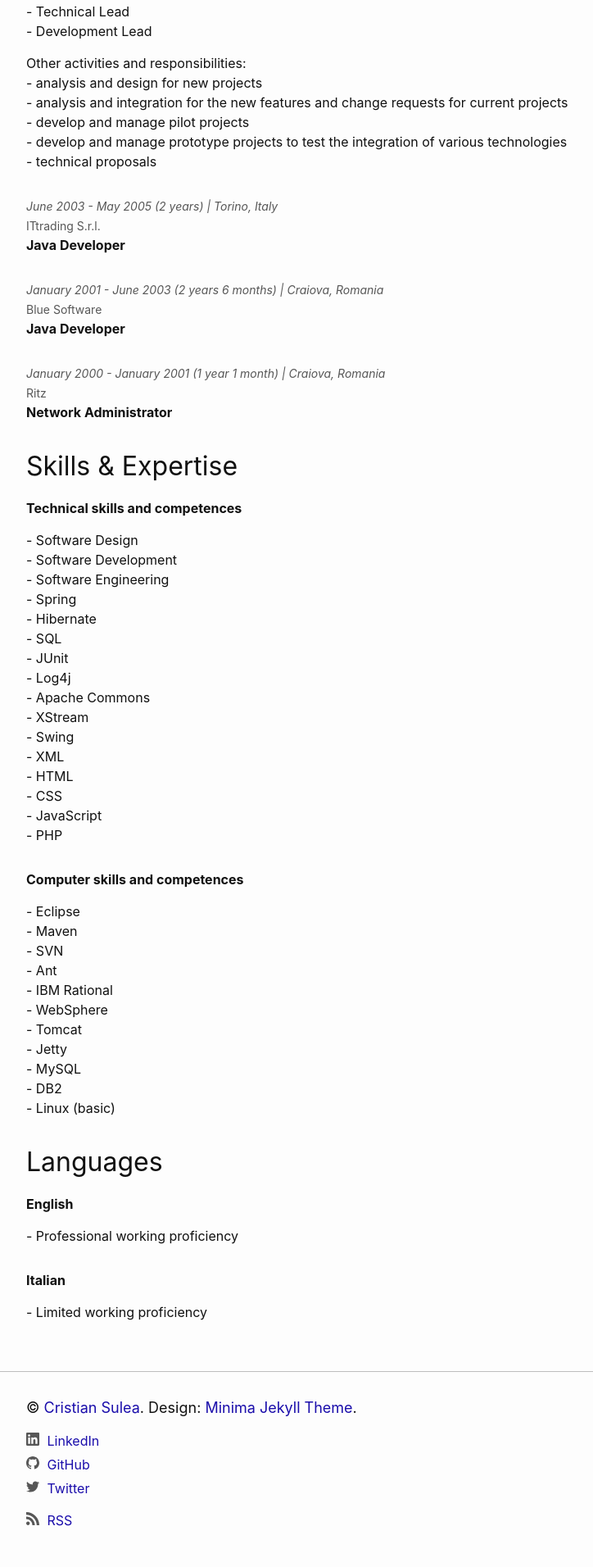
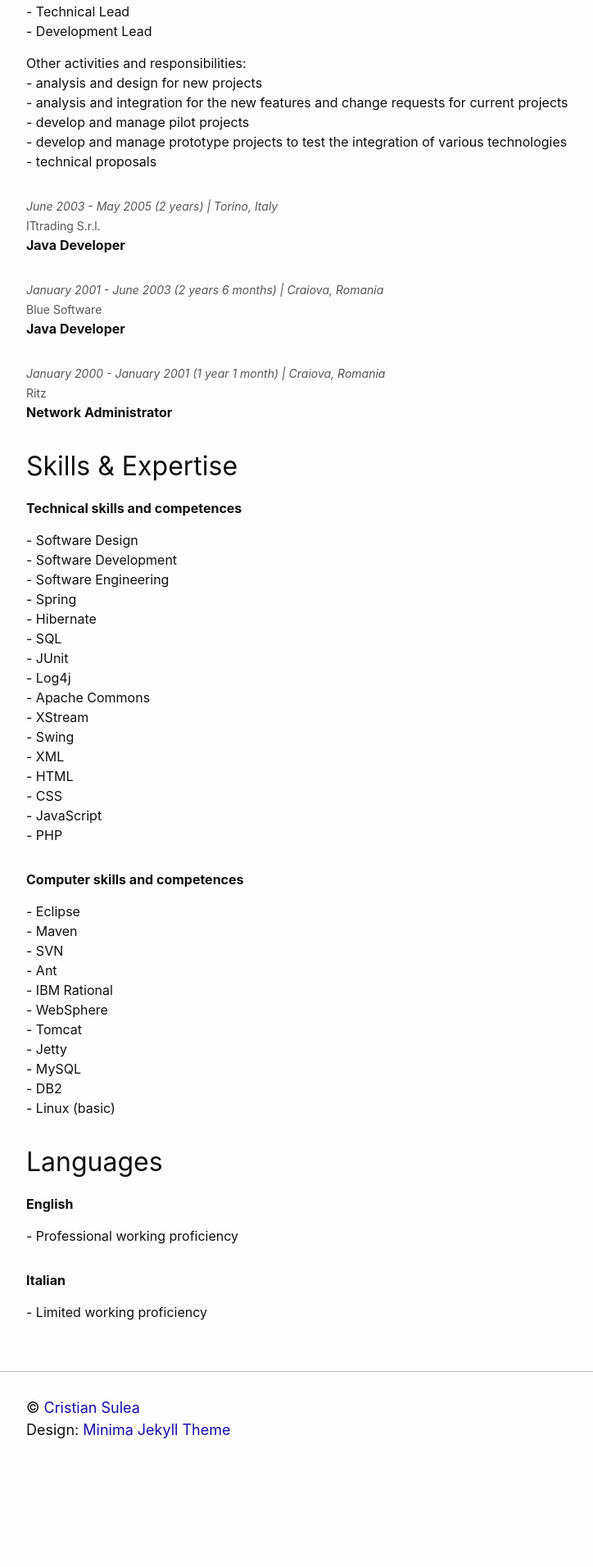
Before and after one commit to cristian-sulea/cristian-sulea-net, a Jekyll site: the page built from jekyllrb/index.md, in a window 1280 px wide. Shown: the part 1176-3088 px from the top of the page at 82% size, without its empty margins (126-850 px from the left). Built offline with Jekyll 4.4.1, drawn with Linux system fonts in a browser that asks for light colours; after the commit the page ends 2964 px from its top, so only the background shows below that.

Commit message:
footer cleanup

```diff
--- a/jekyllrb/_config.yml
+++ b/jekyllrb/_config.yml
@@ -57,9 +57,6 @@ google:
 linkedin_username: cristiansulea
 github_username: cristian-sulea
 twitter_username: cristian_sulea
-# googleplus_username: +CristianSulea79
-
-rss: RSS
 
 
 # Build settings
--- a/jekyllrb/_includes/footer.html
+++ b/jekyllrb/_includes/footer.html
@@ -2,14 +2,10 @@
 	<div class="wrapper">
 
 		<div class="footer-heading">
-			&copy; <a href="{{ site.author.url }}">{{ site.author.name | escape }}</a>. Design: <a href="https://github.com/jekyll/minima">Minima Jekyll Theme</a>.
+			&copy; <a href="{{ site.author.url }}">{{ site.author.name | escape }}</a>
+			<br>
+			Design: <a href="https://github.com/jekyll/minima">Minima Jekyll Theme</a>
 		</div>
-
-		{%- include social.html -%}
-
-		<ul class="social-media-list">
-			<li><a href="{{ 'feed.xml' | relative_url }}"><svg class="svg-icon"><use xlink:href="{{ '/assets/minima-social-icons.svg#rss' | relative_url }}"></use></svg> <span>RSS</span></a></li>
-		</ul>
 
 	</div>
 </footer>
--- a/jekyllrb/_sass/minima/_layout.scss
+++ b/jekyllrb/_sass/minima/_layout.scss
@@ -132,7 +132,7 @@
 
 .footer-heading {
   @include relative-font-size(1.125);
-  margin-bottom: $spacing-unit / 2;
+  //margin-bottom: $spacing-unit / 2;
 }
 
 .contact-list,
```
